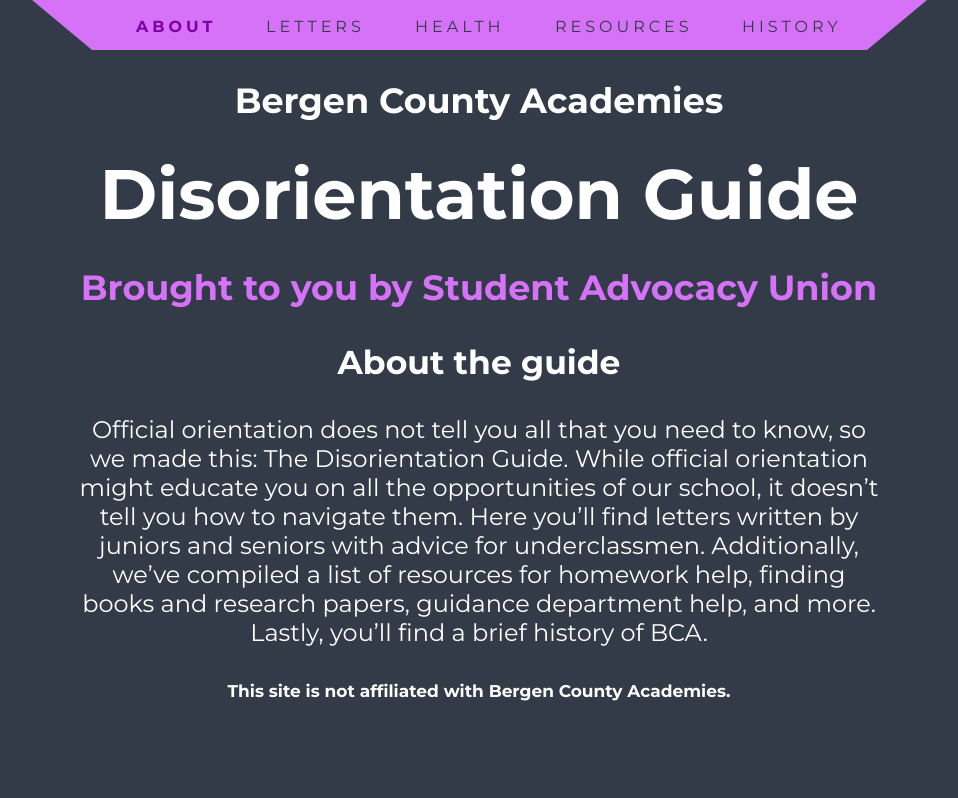
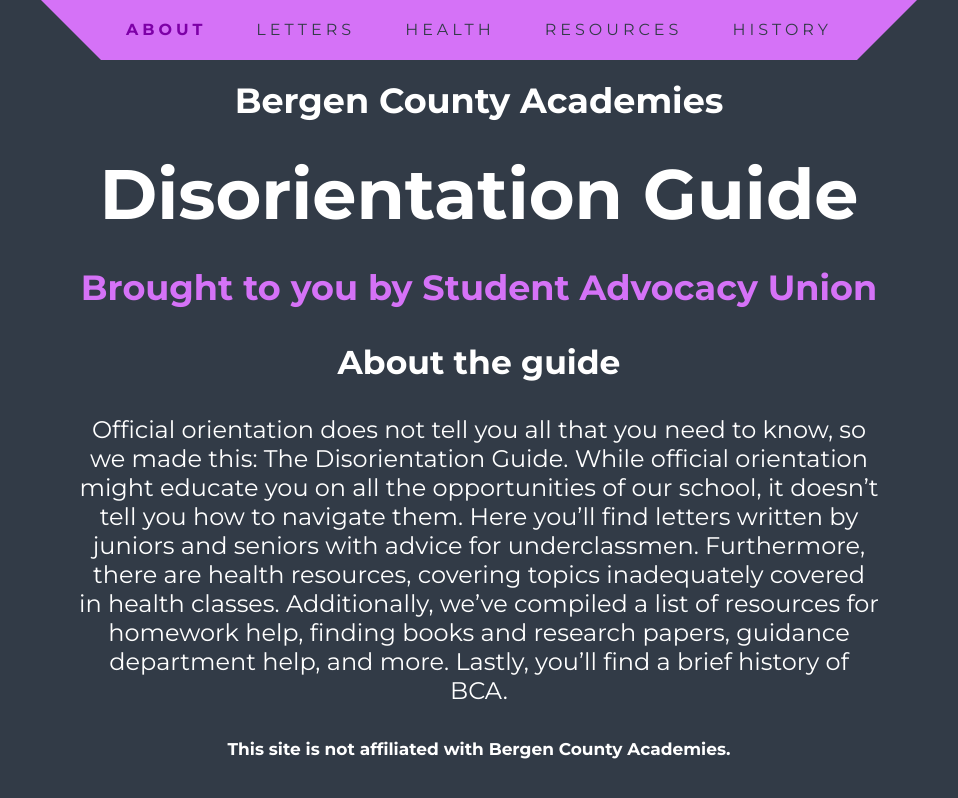
Before and after one commit to bcaguide/bcaguide.github.io, a Jekyll site: the page built from index.html, in a window 1280 px wide. Shown: the top 798 px of the page, without its empty margins (161-1119 px from the left). Built offline with Jekyll 4.4.1, drawn with Linux system fonts in a browser that asks for light colours.

Commit message:
Make menu slightly less jank and add intro sentence
Co-Authored-By: bcaguide <104154371+bcaguide@users.noreply.github.com>

```diff
--- a/guidestyle.css
+++ b/guidestyle.css
@@ -13,31 +13,35 @@
   margin: 0;
 }
 
-#trapezoid {
-  -webkit-box-sizing: content-box;
-  -moz-box-sizing: content-box;
-  box-sizing: content-box;
+#trapezoid::before {
+  content: "";
+  position: absolute;
+  top: 0;
+  left: -60px;
+  width: 0;
   height: 0;
-  border: 60px solid rgba(0,0,0,0);
-  border-top: 0 solid;
-  border-bottom: 50px solid #D572F7;
-  -webkit-border-radius: 20px 20px 0 0;
-  border-radius: 20px 20px 0 0;
-  font-family: Montserrat, sans-serif;
-  -o-text-overflow: clip;
-  text-overflow: clip;
-  -webkit-transform: rotateX(180deg);
-  transform: rotateX(180deg);
-  margin-top:0px;
-  position: relative;
-  padding-left:1.5%;
-  align-content: center;
-  align-items: center;
+  border-left: 60px solid transparent;
+  border-top: 60px solid #D572F7;
 }
 
-#trapezoid a, .subnavbtn {
- -webkit-transform: rotateX(180deg);
-  transform: rotateX(180deg);
+#trapezoid {
+  background-color: #D572F7;
+  height: 60px;
+  display: flex;
+  align-items: center;
+  justify-content: center;
+  position: relative;
+}
+
+#trapezoid::after {
+  content: "";
+  position: absolute;
+  top: 0;
+  right: -60px;
+  width: 0;
+  height: 0;
+  border-right: 60px solid transparent;
+  border-top: 60px solid #D572F7;
 }
 
 #trapezoid a.nav-active {
@@ -60,7 +64,7 @@
   font-size: 16px;
   color: #323B47;
   text-align: center;
-  padding: 14px 25px;
+  padding: 0 25px;
   text-decoration: none;
   text-transform: uppercase;
   letter-spacing: 4px;
@@ -186,24 +190,39 @@
   #content {
     font-size: 16px;
   }
+}
 
+#trapezoid a {
+  line-height: 60px;
+}
+
+#trapezoid a::before {
+  background-color: #7d00a7;
+}
+
+@media screen and (max-width: 960px) {
   .navbar-menu-button {
     display: block;
   }
 
   .navbar-menu {
-    display: none;
     position: absolute;
     background-color: #D572F7;
-    bottom: 16px;
-    left: 0;
+    top: 64px;
+    left: 50%;
+    -webkit-transform: translateX(-100px);
+    transform: translateX(-100px);
     width: 200px;
     margin-left: auto;
     margin-right: auto;
+    pointer-events: none;
+    display: none;
+    z-index: 10;
   }
 
   .navbar-menu-active {
     display: block;
+    pointer-events: all;
   }
 
   a.expandHome {
--- a/index.html
+++ b/index.html
@@ -5,4 +5,4 @@
 ---
 
 <h3>About the guide</h3>
-<p>Official orientation does not tell you all that you need to know, so we made this: The Disorientation Guide. While official orientation might educate you on all the opportunities of our school, it doesn’t tell you how to navigate them. Here you’ll find letters written by juniors and seniors with advice for underclassmen. Additionally, we’ve compiled a list of resources for homework help, finding books and research papers, guidance department help, and more. Lastly, you’ll find a brief history of BCA.</p>
+<p>Official orientation does not tell you all that you need to know, so we made this: The Disorientation Guide. While official orientation might educate you on all the opportunities of our school, it doesn’t tell you how to navigate them. Here you’ll find letters written by juniors and seniors with advice for underclassmen. Furthermore, there are health resources, covering topics inadequately covered in health classes. Additionally, we’ve compiled a list of resources for homework help, finding books and research papers, guidance department help, and more. Lastly, you’ll find a brief history of BCA.</p>
```
